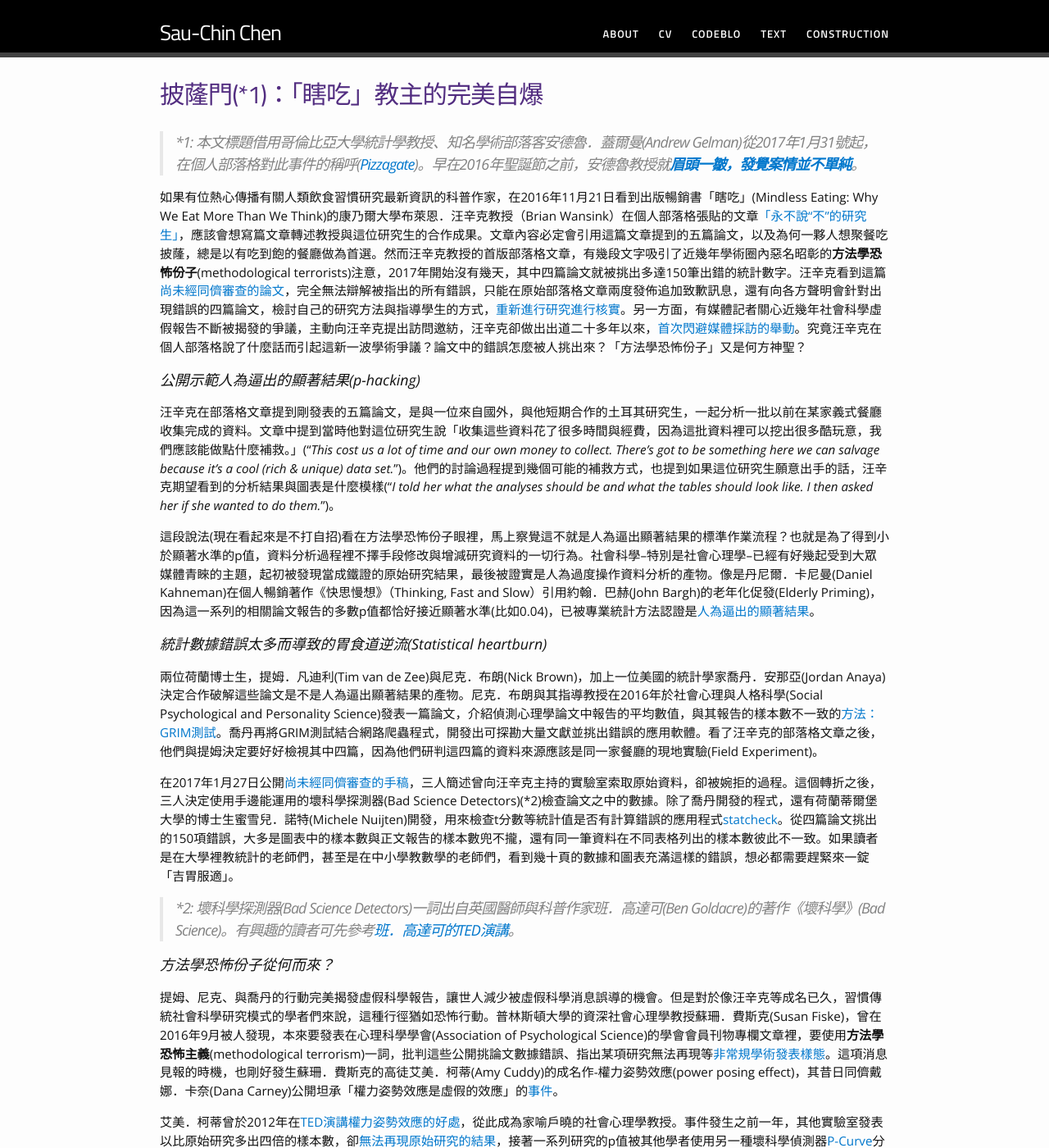
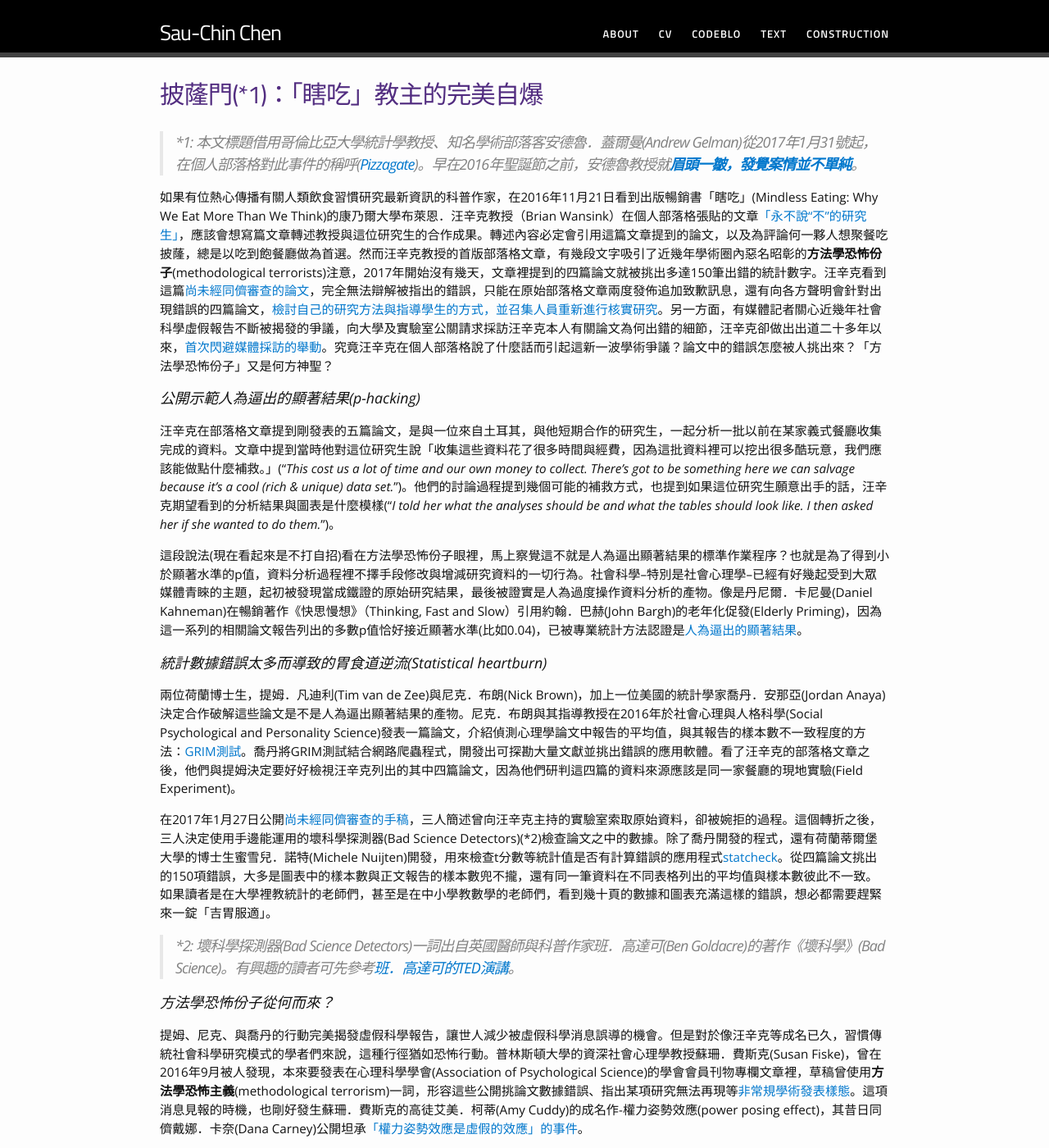
Before and after one commit to SCgeeker/SCgeeker.github.io, a Jekyll site: the page built from Text/text_2017006.md, in a window 1280 px wide and 1400 px high. Shown: the whole window at 82% size. Built offline with Jekyll 4.4.1, drawn with Linux system fonts in a browser that asks for light colours; comment, search, counter and statistics services are not loaded; some of the changed text lies outside the part shown.

Commit message:
“Pizzagate submission version"

```diff
--- a/Text/text_2017006.md
+++ b/Text/text_2017006.md
@@ -6,27 +6,26 @@
 
 > \*1: 本文標題借用哥倫比亞大學統計學教授、知名學術部落客安德魯．蓋爾曼(Andrew Gelman)從2017年1月31號起，在個人部落格對此事件的稱呼([Pizzagate][1])。早在2016年聖誕節之前，安德魯教授就[**眉頭一皺，發覺案情並不單純**][2]。
 
-如果有位熱心傳播有關人類飲食習慣研究最新資訊的科普作家，在2016年11月21日看到出版暢銷書「瞎吃」(Mindless Eating: Why We Eat More Than We Think)的康乃爾大學布萊恩．汪辛克教授（Brian Wansink）在個人部落格張貼的文章[「永不說“不”的研究生」][3]，應該會想寫篇文章轉述教授與這位研究生的合作成果。文章內容必定會引用這篇文章提到的五篇論文，以及為何一夥人想聚餐吃披蕯，總是以有吃到飽的餐廳做為首選。然而汪辛克教授的首版部落格文章，有幾段文字吸引了近幾年學術圈內惡名昭彰的**方法學恐怖份子**(methodological terrorists)注意，2017年開始沒有幾天，其中四篇論文就被挑出多達150筆出錯的統計數字。汪辛克看到這篇[尚未經同儕審查的論文][7]，完全無法辯解被指出的所有錯誤，只能在原始部落格文章兩度發佈追加致歉訊息，還有向各方聲明會針對出現錯誤的四篇論文，檢討自己的研究方法與指導學生的方式，[重新進行研究進行核實][11]。另一方面，有媒體記者關心近幾年社會科學虛假報告不斷被揭發的爭議，主動向汪辛克提出訪問邀紡，汪辛克卻做出出道二十多年以來，[首次閃避媒體採訪的舉動][4]。究竟汪辛克在個人部落格說了什麼話而引起這新一波學術爭議？論文中的錯誤怎麼被人挑出來？「方法學恐怖份子」又是何方神聖？
-
+如果有位熱心傳播有關人類飲食習慣研究最新資訊的科普作家，在2016年11月21日看到出版暢銷書「瞎吃」(Mindless Eating: Why We Eat More Than We Think)的康乃爾大學布萊恩．汪辛克教授（Brian Wansink）在個人部落格張貼的文章[「永不說“不”的研究生」][3]，應該會想寫篇文章轉述教授與這位研究生的合作成果。轉述內容必定會引用這篇文章提到的論文，以及為評論何一夥人想聚餐吃披蕯，總是以吃到飽餐廳做為首選。然而汪辛克教授的首版部落格文章，有幾段文字吸引了近幾年學術圈內惡名昭彰的**方法學恐怖份子**(methodological terrorists)注意，2017年開始沒有幾天，文章裡提到的四篇論文就被挑出多達150筆出錯的統計數字。汪辛克看到這篇[尚未經同儕審查的論文][7]，完全無法辯解被指出的錯誤，只能在原始部落格文章兩度發佈追加致歉訊息，還有向各方聲明會針對出現錯誤的四篇論文，[檢討自己的研究方法與指導學生的方式，並召集人員重新進行核實研究][11]。另一方面，有媒體記者關心近幾年社會科學虛假報告不斷被揭發的爭議，向大學及實驗室公關請求採訪汪辛克本人有關論文為何出錯的細節，汪辛克卻做出出道二十多年以來，[首次閃避媒體採訪的舉動][4]。究竟汪辛克在個人部落格說了什麼話而引起這新一波學術爭議？論文中的錯誤怎麼被人挑出來？「方法學恐怖份子」又是何方神聖？
 
 ### 公開示範人為逼出的顯著結果(p-hacking)
 
-汪辛克在部落格文章提到剛發表的五篇論文，是與一位來自國外，與他短期合作的土耳其研究生，一起分析一批以前在某家義式餐廳收集完成的資料。文章中提到當時他對這位研究生說「收集這些資料花了很多時間與經費，因為這批資料裡可以挖出很多酷玩意，我們應該能做點什麼補救。」("*This cost us a lot of time and our own money to collect. There's got to be something here we can salvage because it's a cool (rich & unique) data set.*")。他們的討論過程提到幾個可能的補救方式，也提到如果這位研究生願意出手的話，汪辛克期望看到的分析結果與圖表是什麼模樣("*I told her what the analyses should be and what the tables should look like. I then asked her if she wanted to do them.*")。
+汪辛克在部落格文章提到剛發表的五篇論文，是與一位來自土耳其，與他短期合作的研究生，一起分析一批以前在某家義式餐廳收集完成的資料。文章中提到當時他對這位研究生說「收集這些資料花了很多時間與經費，因為這批資料裡可以挖出很多酷玩意，我們應該能做點什麼補救。」("*This cost us a lot of time and our own money to collect. There's got to be something here we can salvage because it's a cool (rich & unique) data set.*")。他們的討論過程提到幾個可能的補救方式，也提到如果這位研究生願意出手的話，汪辛克期望看到的分析結果與圖表是什麼模樣("*I told her what the analyses should be and what the tables should look like. I then asked her if she wanted to do them.*")。
 
-這段說法(現在看起來是不打自招)看在方法學恐怖份子眼裡，馬上察覺這不就是人為逼出顯著結果的標準作業流程？也就是為了得到小於顯著水準的p值，資料分析過程裡不擇手段修改與增減研究資料的一切行為。社會科學–特別是社會心理學–已經有好幾起受到大眾媒體青睞的主題，起初被發現當成鐵證的原始研究結果，最後被證實是人為過度操作資料分析的產物。像是丹尼爾．卡尼曼(Daniel Kahneman)在個人暢銷著作《快思慢想》（Thinking, Fast and Slow）引用約翰．巴赫(John Bargh)的老年化促發(Elderly Priming)，因為這一系列的相關論文報告的多數p值都恰好接近顯著水準(比如0.04)，已被專業統計方法認證是[人為逼出的顯著結果][5]。
+這段說法(現在看起來是不打自招)看在方法學恐怖份子眼裡，馬上察覺這不就是人為逼出顯著結果的標準作業程序？也就是為了得到小於顯著水準的p值，資料分析過程裡不擇手段修改與增減研究資料的一切行為。社會科學–特別是社會心理學–已經有好幾起受到大眾媒體青睞的主題，起初被發現當成鐵證的原始研究結果，最後被證實是人為過度操作資料分析的產物。像是丹尼爾．卡尼曼(Daniel Kahneman)在暢銷著作《快思慢想》（Thinking, Fast and Slow）引用約翰．巴赫(John Bargh)的老年化促發(Elderly Priming)，因為這一系列的相關論文報告列出的多數p值恰好接近顯著水準(比如0.04)，已被專業統計方法認證是[人為逼出的顯著結果][5]。
 
 ### 統計數據錯誤太多而導致的胃食道逆流(Statistical heartburn)
 
-兩位荷蘭博士生，提姆．凡迪利(Tim van de Zee)與尼克．布朗(Nick Brown)，加上一位美國的統計學家喬丹．安那亞(Jordan Anaya)決定合作破解這些論文是不是人為逼出顯著結果的產物。尼克．布朗與其指導教授在2016年於社會心理與人格科學(Social Psychological and Personality Science)發表一篇論文，介紹偵測心理學論文中報告的平均數值，與其報告的樣本數不一致的[方法：GRIM測試][6]。喬丹再將GRIM測試結合網路爬蟲程式，開發出可探勘大量文獻並挑出錯誤的應用軟體。看了汪辛克的部落格文章之後，他們與提姆決定要好好檢視其中四篇，因為他們研判這四篇的資料來源應該是同一家餐廳的現地實驗(Field Experiment)。
+兩位荷蘭博士生，提姆．凡迪利(Tim van de Zee)與尼克．布朗(Nick Brown)，加上一位美國的統計學家喬丹．安那亞(Jordan Anaya)決定合作破解這些論文是不是人為逼出顯著結果的產物。尼克．布朗與其指導教授在2016年於社會心理與人格科學(Social Psychological and Personality Science)發表一篇論文，介紹偵測心理學論文中報告的平均值，與其報告的樣本數不一致程度的方法：[GRIM測試][6]。喬丹將GRIM測試結合網路爬蟲程式，開發出可探勘大量文獻並挑出錯誤的應用軟體。看了汪辛克的部落格文章之後，他們與提姆決定要好好檢視汪辛克列出的其中四篇論文，因為他們研判這四篇的資料來源應該是同一家餐廳的現地實驗(Field Experiment)。
 
-在2017年1月27日公開[尚未經同儕審查的手稿][7]，三人簡述曾向汪辛克主持的實驗室索取原始資料，卻被婉拒的過程。這個轉折之後，三人決定使用手邊能運用的壞科學探測器(Bad Science Detectors)(*2)檢查論文之中的數據。除了喬丹開發的程式，還有荷蘭蒂爾堡大學的博士生蜜雪兒．諾特(Michele Nuijten)開發，用來檢查t分數等統計值是否有計算錯誤的應用程式[statcheck][8]。從四篇論文挑出的150項錯誤，大多是圖表中的樣本數與正文報告的樣本數兜不攏，還有同一筆資料在不同表格列出的樣本數彼此不一致。如果讀者是在大學裡教統計的老師們，甚至是在中小學教數學的老師們，看到幾十頁的數據和圖表充滿這樣的錯誤，想必都需要趕緊來一錠「吉胃服適」。
+在2017年1月27日公開[尚未經同儕審查的手稿][7]，三人簡述曾向汪辛克主持的實驗室索取原始資料，卻被婉拒的過程。這個轉折之後，三人決定使用手邊能運用的壞科學探測器(Bad Science Detectors)(*2)檢查論文之中的數據。除了喬丹開發的程式，還有荷蘭蒂爾堡大學的博士生蜜雪兒．諾特(Michele Nuijten)開發，用來檢查t分數等統計值是否有計算錯誤的應用程式[statcheck][8]。從四篇論文挑出的150項錯誤，大多是圖表中的樣本數與正文報告的樣本數兜不攏，還有同一筆資料在不同表格列出的平均值與樣本數彼此不一致。如果讀者是在大學裡教統計的老師們，甚至是在中小學教數學的老師們，看到幾十頁的數據和圖表充滿這樣的錯誤，想必都需要趕緊來一錠「吉胃服適」。
 
 > \*2: 壞科學探測器(Bad Science Detectors)一詞出自英國醫師與科普作家班．高達可(Ben Goldacre)的著作《壞科學》(Bad Science)。有興趣的讀者可先參考[班．高達可的TED演講][14]。
 
 ### 方法學恐怖份子從何而來？
-提姆、尼克、與喬丹的行動完美揭發虛假科學報告，讓世人減少被虛假科學消息誤導的機會。但是對於像汪辛克等成名已久，習慣傳統社會科學研究模式的學者們來說，這種行徑猶如恐怖行動。普林斯頓大學的資深社會心理學教授蘇珊．費斯克(Susan Fiske)，曾在2016年9月被人發現，本來要發表在心理科學學會(Association of Psychological Science)的學會會員刊物專欄文章裡，要使用**方法學恐怖主義**(methodological terrorism)一詞，批判這些公開挑論文數據錯誤、指出某項研究無法再現等[非常規學術發表樣態][9]。這項消息見報的時機，也剛好發生蘇珊．費斯克的高徒艾美．柯蒂(Amy Cuddy)的成名作-權力姿勢效應(power posing effect)，其昔日同儕戴娜．卡奈(Dana Carney)公開坦承「權力姿勢效應是虛假的效應」的[事件][10]。
+提姆、尼克、與喬丹的行動完美揭發虛假科學報告，讓世人減少被虛假科學消息誤導的機會。但是對於像汪辛克等成名已久，習慣傳統社會科學研究模式的學者們來說，這種行徑猶如恐怖行動。普林斯頓大學的資深社會心理學教授蘇珊．費斯克(Susan Fiske)，曾在2016年9月被人發現，本來要發表在心理科學學會(Association of Psychological Science)的學會會員刊物專欄文章裡，草稿曾使用**方法學恐怖主義**(methodological terrorism)一詞，形容這些公開挑論文數據錯誤、指出某項研究無法再現等[非常規學術發表樣態][9]。這項消息見報的時機，也剛好發生蘇珊．費斯克的高徒艾美．柯蒂(Amy Cuddy)的成名作-權力姿勢效應(power posing effect)，其昔日同儕戴娜．卡奈(Dana Carney)公開坦承[「權力姿勢效應是虛假的效應」的事件][10]。
 
-艾美．柯蒂曾於2012年在[TED演講權力姿勢效應的好處][12]，從此成為家喻戶曉的社會心理學教授。事件發生之前一年，其他實驗室發表以比原始研究多出四倍的樣本數，卻[無法再現原始研究的結果][15]，接著一系列研究的p值被其他學者使用另一種壞科學偵測器[P-Curve][13]分析之後，確定是無真正顯著結果的效應，因此造成昔日同儕與艾美．柯蒂分道揚鑣。現在的艾美．柯蒂在美國大眾的形象，有些像南韓世越號事件發生之後的朴瑾惠，有興趣的讀者可在[演講影片][12]下方的討論留言，看到近幾個月要求影片下架與支持艾美．柯蒂的意見相互交鋒。也許那一天發生類似閏蜜門的事件，她從演講權力姿勢效應得到的光環會徹底消失。
+艾美．柯蒂曾於2012年在[TED演講擺出高權力姿勢的好處][12]，從此成為家喻戶曉的社會心理學教授。事件發生之前一年，其他實驗室發表以比原始研究多出四倍的樣本數，卻[無法再現原始研究的結果][15]，接著一系列研究的p值被其他學者使用另一種壞科學偵測器[P-Curve][13]分析之後，確定是無真正顯著結果的效應，因此造成昔日同儕與艾美．柯蒂分道揚鑣。現在的艾美．柯蒂在美國大眾的形象，有些像南韓世越號事件發生之後的朴瑾惠，有興趣的讀者可留意[演講影片][12]下方的討論留言，看到近幾個月要求影片下架與支持艾美．柯蒂的意見相互交鋒。也許那一天發生類似閏蜜門的事件，她從演講權力姿勢效應得到的光環會徹底消失。
 
 ### 科普圈如何面對另類事實
 
@@ -34,7 +33,7 @@
 
 然而這對處於專業科學家與讀者之間的科普作家，將帶來更巨大的挑戰。雖然沒有明確規範，科普作家應當具備比一般讀者更好的批判能力，研判科學成果的真實性，特別是許多作家身兼大學教師或研究生，甚至是第一線科學家的身份。不過現在的事實是，多數中文讀者認識布萊恩．汪辛克與艾美．柯蒂，主要是透過這群科普作家的著作及演講，也因此相信這兩人的*研究成果*是有助個人生命成長的正面建議。
 
-在此我並非否定這群科普作家的貢獻，只想藉由說明這些事件，提醒現在的中文科普是不是已經來到必須升級的時刻。除了傳達最新的科學知識，也要負起啟發讀者辨識科學資訊真實性的責任。這個課題突顯在個人與群體之間交換資訊的場域，查核資訊真實度實際方法無法配合理想化目標的各種問題。隨著這類事件不斷浮出，問題的輪廓將越來越清晰。
+我並非在此否定這群科普作家的貢獻，只想藉由說明這些事件，提醒現在的中文科普是不是已經來到必須升級的時刻。除了傳達最新的科學知識，科普作家也要負起啟發讀者辨識科學資訊真實性的責任。這個課題會突顯在個人與群體之間交換資訊的場域，查核資訊真實度的實際方法無法配合理想化目標而衍生的各種問題。要如何掌握與解決這些問題，還需要更多的資訊與討論，不過我相信隨著這類事件不斷浮現，問題的輪廓將越來越清晰。
 
 [1]: http://andrewgelman.com/2017/02/03/pizzagate-curious-incident-researcher-response-people-pointing-150-errors-four-papers-2/ "Pizzagate, or the curious incident of the researcher in response to people pointing out 150 errors in four of his papers."
 [2]: http://andrewgelman.com/2016/12/15/hark-hark-p-value-heavens-gate-sings/ "Hark, hark! the p-value at heaven’s gate sings."
```
Also changed, not shown: 2 other files.
